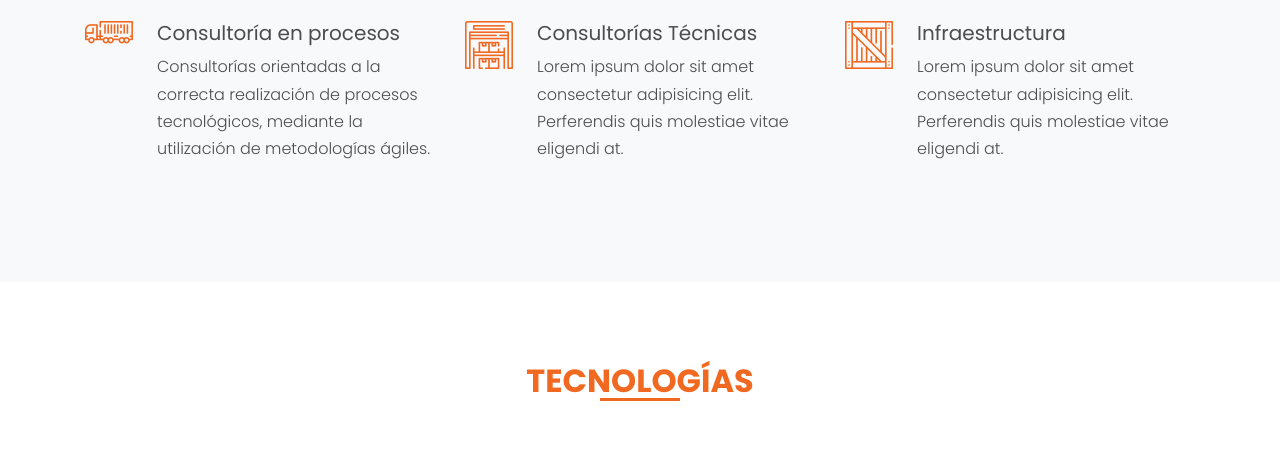
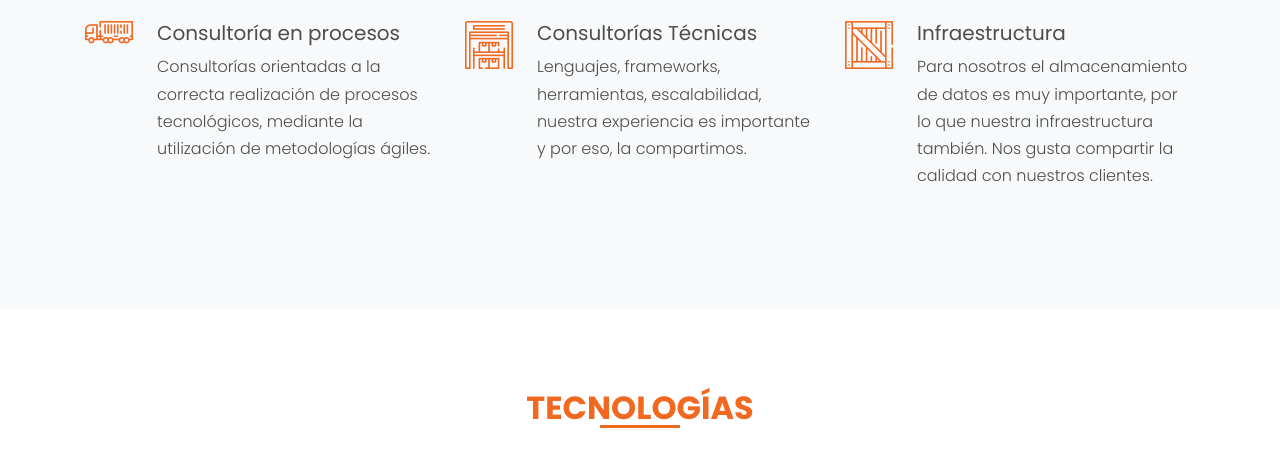
Before and after one commit to VicenteOrtiz/losk, a website: page index.html in a window 1280 px wide. Shown: the part 3958-4412 px from the top of the page. Drawn offline with Linux system fonts and the light colour scheme; files whose address does not match are found by name; a web font is replaced by a local one.

Commit message:
CHG: actualización de la infraestructura y consultoría técnica
Signed-off-by: VicenteOrtiz <vicente.ortiz@usach.cl>

```diff
--- a/index.html
+++ b/index.html
@@ -301,7 +301,7 @@
               <div class="unit-4-icon mr-4"><span class="text-primary flaticon-warehouse"></span></div>
               <div>
                 <h3>Consultorías Técnicas</h3>
-                <p>Lorem ipsum dolor sit amet consectetur adipisicing elit. Perferendis quis molestiae vitae eligendi at.</p>
+                <p>Lenguajes, frameworks, herramientas, escalabilidad, nuestra experiencia es importante y por eso, la compartimos.</p>
               </div>
             </div>
           </div>
@@ -310,7 +310,7 @@
               <div class="unit-4-icon mr-4"><span class="text-primary flaticon-wooden"></span></div>
               <div>
                 <h3>Infraestructura</h3>
-                <p>Lorem ipsum dolor sit amet consectetur adipisicing elit. Perferendis quis molestiae vitae eligendi at.</p>
+                <p>Para nosotros el almacenamiento de datos es muy importante, por lo que nuestra infraestructura también. Nos gusta compartir la calidad con nuestros clientes.</p>
               </div>
             </div>
           </div>
```
